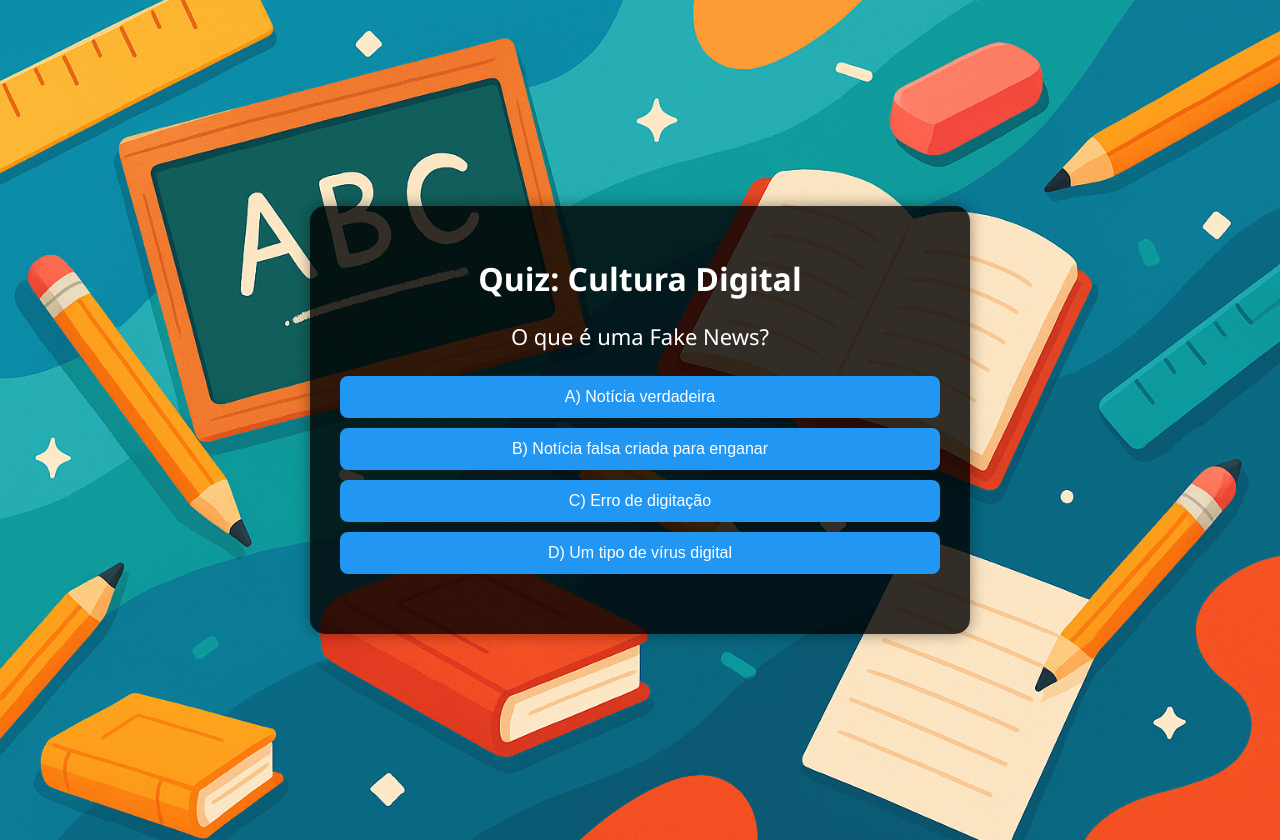
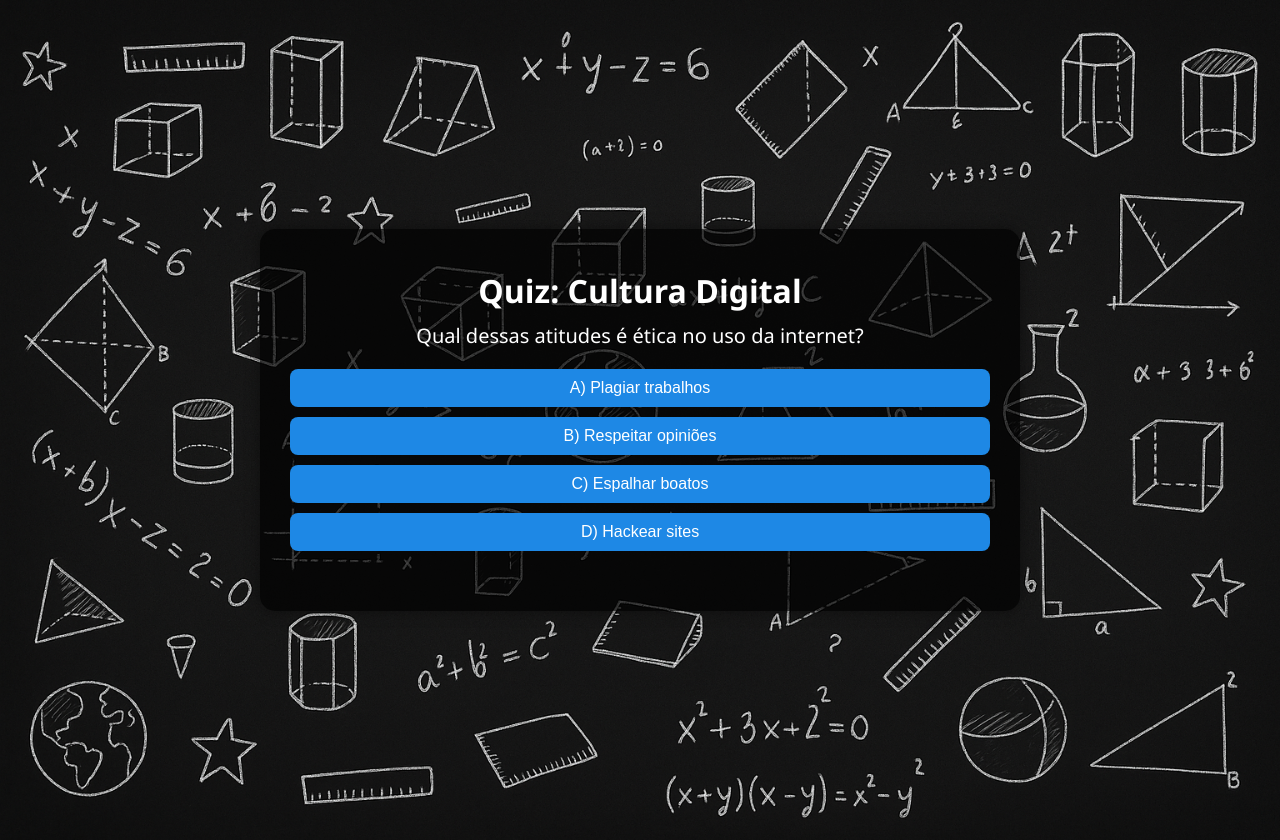
Before and after one commit to bryansantosk/quiz_cultura_digital, a Flask app: page /quiz in a window 1280 px wide. Run offline with Flask 3, Linux system fonts and the light colour scheme.

Commit message:
Atualiza plano de fundo e quiz.html

```diff
--- a/requirements.txt
+++ b/requirements.txt
@@ -1 +1 @@
-flask
+Flask==3.1.1
--- a/templates/quiz.html
+++ b/templates/quiz.html
@@ -2,16 +2,16 @@
 <html lang="pt-BR">
 <head>
   <meta charset="UTF-8" />
-  <meta name="viewport" content="width=device-width, initial-scale=1.0"/>
+  <meta name="viewport" content="width=device-width, initial-scale=1.0" />
   <title>Quiz - Cultura Digital</title>
+  <link rel="stylesheet" href="{{ url_for('static', filename='style.css') }}">
   <style>
     body {
       margin: 0;
       font-family: 'Segoe UI', Tahoma, Geneva, Verdana, sans-serif;
-      background-image: url('{{ url_for("static", filename="plano-de-fundo.png") }}');
+      background-image: url('{{ url_for('static', filename='plano-de-fundo.png') }}');
       background-size: cover;
       background-position: center;
-      background-attachment: fixed;
       color: #fff;
       display: flex;
       flex-direction: column;
@@ -21,29 +21,28 @@
       padding: 20px;
     }
 
-    .quiz-container {
-      background: rgba(0, 0, 0, 0.8);
+    .container {
+      background: rgba(0, 0, 0, 0.7);
       padding: 30px;
       border-radius: 15px;
-      max-width: 600px;
+      max-width: 700px;
       width: 100%;
       text-align: center;
-      box-shadow: 0 0 15px rgba(0,0,0,0.4);
     }
 
     .question {
-      font-size: 22px;
-      margin-bottom: 25px;
+      font-size: 20px;
+      margin-bottom: 20px;
     }
 
     .options button {
       display: block;
       width: 100%;
-      padding: 12px;
+      padding: 10px;
       margin: 10px 0;
       border: none;
       border-radius: 8px;
-      background-color: #2196f3;
+      background-color: #1e88e5;
       color: white;
       font-size: 16px;
       cursor: pointer;
@@ -51,13 +50,12 @@
     }
 
     .options button:hover {
-      background-color: #1976d2;
+      background-color: #1565c0;
     }
 
     .feedback {
       margin-top: 20px;
       font-size: 18px;
-      font-weight: bold;
     }
 
     .feedback.correct {
@@ -70,7 +68,7 @@
 
     #nextBtn, #restartBtn {
       margin-top: 20px;
-      padding: 12px 20px;
+      padding: 10px 20px;
       font-size: 16px;
       border: none;
       border-radius: 8px;
@@ -78,196 +76,82 @@
       color: white;
       cursor: pointer;
       display: none;
-      transition: background-color 0.3s ease;
-    }
-
-    #nextBtn:hover,
-    #restartBtn:hover {
-      background-color: #fb8c00;
     }
 
     #result {
-      font-size: 20px;
+      font-size: 22px;
       margin-top: 30px;
     }
   </style>
 </head>
 <body>
-  <div class="quiz-container">
+  <div class="container">
     <h1>Quiz: Cultura Digital</h1>
-    <div class="question" id="question">Carregando pergunta...</div>
+    <div class="question" id="question">Carregando...</div>
     <div class="options" id="options"></div>
     <div class="feedback" id="feedback"></div>
     <button id="nextBtn" onclick="nextQuestion()">Próxima Pergunta</button>
+    <button id="restartBtn" onclick="restartQuiz()">Recomeçar Quiz</button>
     <div id="result"></div>
-    <button id="restartBtn" onclick="restartQuiz()">Recomeçar Quiz</button>
   </div>
 
   <script>
     const questions = [
-      {
-        question: "O que é uma Fake News?",
-        options: [
-          "Notícia verdadeira",
-          "Notícia falsa criada para enganar",
-          "Erro de digitação",
-          "Um tipo de vírus digital"
-        ],
-        answer: 1
-      },
-      {
-        question: "O que é cidadania digital?",
-        options: [
-          "Ser cidadão de um país",
-          "Uso consciente da tecnologia",
-          "Assinar contratos digitais",
-          "Pagar impostos online"
-        ],
-        answer: 1
-      },
-      {
-        question: "Qual desses é um exemplo de cyberbullying?",
-        options: [
-          "Compartilhar memes engraçados",
-          "Criticar uma ideia em debate",
-          "Ofender alguém em redes sociais",
-          "Curtir uma publicação"
-        ],
-        answer: 2
-      },
-      {
-        question: "O que significa 'phishing'?",
-        options: [
-          "Pesca com vara",
-          "Técnica para roubar dados pessoais",
-          "Criação de senhas fortes",
-          "Navegação anônima"
-        ],
-        answer: 1
-      },
-      {
-        question: "Como evitar cair em golpes digitais?",
-        options: [
-          "Acreditar em todas as mensagens recebidas",
-          "Clicar em qualquer link recebido",
-          "Verificar a fonte das informações",
-          "Compartilhar tudo rapidamente"
-        ],
-        answer: 2
-      },
-      {
-        question: "O que é um antivírus?",
-        options: [
-          "Remédio contra gripe",
-          "Software de segurança digital",
-          "Programa de edição de texto",
-          "Um tipo de rede social"
-        ],
-        answer: 1
-      },
-      {
-        question: "O que é uma senha segura?",
-        options: [
-          "Senha: 123456",
-          "Seu nome de usuário",
-          "Uma combinação de letras, números e símbolos",
-          "A palavra 'senha'"
-        ],
-        answer: 2
-      },
-      {
-        question: "O que é uma fonte confiável?",
-        options: [
-          "Qualquer perfil no Instagram",
-          "Sites oficiais e verificáveis",
-          "Correntes de WhatsApp",
-          "Vídeos virais sem autoria"
-        ],
-        answer: 1
-      },
-      {
-        question: "Para que serve a verificação em duas etapas?",
-        options: [
-          "Para atrapalhar o login",
-          "Para dificultar o acesso do próprio dono",
-          "Para aumentar a segurança da conta",
-          "Para mudar a senha sempre"
-        ],
-        answer: 2
-      },
-      {
-        question: "Qual é a principal função de um firewall?",
-        options: [
-          "Melhorar o sinal de Wi-Fi",
-          "Proteger a rede contra acessos não autorizados",
-          "Limpar arquivos inúteis",
-          "Criar senhas fortes automaticamente"
-        ],
-        answer: 1
-      },
-      {
-        question: "O que significa 'streaming'?",
-        options: [
-          "Baixar músicas",
-          "Assistir ou ouvir conteúdo pela internet sem baixar",
-          "Fazer upload de arquivos",
-          "Navegar em abas anônimas"
-        ],
-        answer: 1
-      },
-      {
-        question: "O que é o 'Marco Civil da Internet'?",
-        options: [
-          "Um aplicativo de redes sociais",
-          "Uma lei brasileira sobre direitos e deveres na internet",
-          "Um tipo de computador",
-          "Um site governamental"
-        ],
-        answer: 1
-      },
-      {
-        question: "Qual das opções é um comportamento ético na internet?",
-        options: [
-          "Espalhar boatos",
-          "Copiar trabalhos sem dar crédito",
-          "Respeitar opiniões e não ofender",
-          "Publicar dados de outras pessoas sem permissão"
-        ],
-        answer: 2
-      },
-      {
-        question: "Qual é a importância da privacidade digital?",
-        options: [
-          "Para ganhar curtidas",
-          "Para proteger informações pessoais",
-          "Para usar redes sociais",
-          "Para baixar jogos"
-        ],
-        answer: 1
-      },
-      {
-        question: "Qual é a função do botão 'denunciar' nas redes sociais?",
-        options: [
-          "Aumentar seguidores",
-          "Enviar mensagens automáticas",
-          "Avisar a plataforma sobre conteúdos impróprios",
-          "Postar vídeos"
-        ],
-        answer: 2
-      }
+      // 30 perguntas aqui (15 antigas + 15 novas)
+      { question: "O que é uma Fake News?", options: ["Notícia verdadeira", "Notícia falsa criada para enganar", "Erro de digitação", "Um tipo de vírus digital"], answer: 1 },
+      { question: "O que é cidadania digital?", options: ["Ser cidadão de um país", "Uso consciente da tecnologia", "Assinar contratos digitais", "Pagar impostos online"], answer: 1 },
+      { question: "O que significa 'hashtag'?", options: ["Uma senha", "Um marcador de conteúdo", "Uma rede social", "Um vírus"], answer: 1 },
+      { question: "Qual dessas atitudes é ética no uso da internet?", options: ["Plagiar trabalhos", "Respeitar opiniões", "Espalhar boatos", "Hackear sites"], answer: 1 },
+      { question: "Qual ferramenta é usada para reuniões virtuais?", options: ["Excel", "Zoom", "Paint", "WinRAR"], answer: 1 },
+      { question: "Qual dessas é uma rede social?", options: ["WhatsApp", "Word", "Excel", "PowerPoint"], answer: 0 },
+      { question: "O que é um meme?", options: ["Aplicativo", "Piada ou conteúdo viral", "Erro de sistema", "Formato de arquivo"], answer: 1 },
+      { question: "Qual das opções é um cuidado ao usar senhas?", options: ["Usar '123456'", "Evitar compartilhá-la", "Anotar em post-it", "Usar sempre a mesma"], answer: 1 },
+      { question: "O que é um vírus digital?", options: ["Doença física", "Software malicioso", "Antivírus", "Senha segura"], answer: 1 },
+      { question: "O que é um influencer digital?", options: ["Pessoa que limpa PCs", "Alguém que promove produtos e ideias nas redes", "Político", "Engenheiro de redes"], answer: 1 },
+      { question: "O que significa o termo 'streaming'?", options: ["Avião de guerra", "Transmissão de conteúdo online", "Rede de esgoto", "Download completo"], answer: 1 },
+      { question: "Qual plataforma é usada para vídeos curtos?", options: ["TikTok", "Word", "Excel", "Google Maps"], answer: 0 },
+      { question: "Qual é o maior risco ao clicar em links desconhecidos?", options: ["Melhorar a conexão", "Ganhar dinheiro", "Ser infectado por vírus", "Baixar filmes"], answer: 2 },
+      { question: "Como podemos identificar Fake News?", options: ["Confiar em tudo", "Pesquisar fontes", "Acreditar se for chocante", "Compartilhar sempre"], answer: 1 },
+      { question: "Qual dessas atitudes ajuda a evitar golpes digitais?", options: ["Clicar em qualquer link", "Desconfiar de mensagens suspeitas", "Ignorar antivírus", "Compartilhar senhas"], answer: 1 },
+      { question: "O que significa 'emoji'?", options: ["Desenho japonês", "Expressão gráfica de emoções", "Marca de celular", "Gíria em inglês"], answer: 1 },
+      { question: "O que é o Wi-Fi?", options: ["Rede sem fio de internet", "Jogo online", "Software", "Sistema de TV"], answer: 0 },
+      { question: "Para que serve um antivírus?", options: ["Instalar jogos", "Proteger o computador", "Desligar o PC", "Criar documentos"], answer: 1 },
+      { question: "O que é um navegador?", options: ["App de mensagens", "Programa para acessar sites", "Editor de texto", "Servidor de jogos"], answer: 1 },
+      { question: "O que é cyberbullying?", options: ["Trote de telefone", "Brincadeira na rua", "Bullying pela internet", "Discussão esportiva"], answer: 2 },
+      { question: "Qual é uma vantagem do ensino digital?", options: ["Menos aprendizado", "Acesso remoto a conteúdos", "Ficar ocioso", "Esquecer as tarefas"], answer: 1 },
+      { question: "Qual dessas é uma boa prática online?", options: ["Usar linguagem agressiva", "Compartilhar dados bancários", "Respeitar os outros", "Acreditar em tudo"], answer: 2 },
+      { question: "O que é 'upload'?", options: ["Baixar arquivos", "Enviar arquivos para a internet", "Apagar arquivos", "Editar imagens"], answer: 1 },
+      { question: "Como proteger sua privacidade online?", options: ["Publicar tudo", "Evitar senhas fortes", "Controlar o que compartilha", "Ignorar atualizações"], answer: 2 },
+      { question: "O que é phishing?", options: ["Pesca com rede", "Golpe para roubar dados", "Comida japonesa", "Aplicativo de música"], answer: 1 },
+      { question: "O que é um podcast?", options: ["Texto", "Áudio online", "Foto", "Documento Word"], answer: 1 },
+      { question: "O que é a nuvem (cloud)?", options: ["Local físico", "Armazenamento remoto", "Aplicativo", "Rede social"], answer: 1 },
+      { question: "Como evitar exposição nas redes sociais?", options: ["Postar tudo", "Revisar configurações de privacidade", "Aceitar todos", "Publicar dados pessoais"], answer: 1 },
+      { question: "O que é um blog?", options: ["Diário virtual", "Rede bancária", "Jogo online", "Sistema de vendas"], answer: 0 },
+      { question: "Qual dessas plataformas é de videoconferência?", options: ["Zoom", "Paint", "WhatsApp Web", "Spotify"], answer: 0 }
     ];
 
     let current = 0;
     let score = 0;
     let errors = 0;
 
+    function shuffle(array) {
+      for (let i = array.length - 1; i > 0; i--) {
+        const j = Math.floor(Math.random() * (i + 1));
+        [array[i], array[j]] = [array[j], array[i]];
+      }
+    }
+
+    shuffle(questions);
+
     function loadQuestion() {
+      document.getElementById("feedback").innerText = "";
+      document.getElementById("feedback").className = "feedback";
+      document.getElementById("nextBtn").style.display = "none";
+
       const q = questions[current];
       document.getElementById("question").innerText = q.question;
       const optionsDiv = document.getElementById("options");
       optionsDiv.innerHTML = "";
-      document.getElementById("feedback").innerText = "";
-      document.getElementById("nextBtn").style.display = "none";
 
       q.options.forEach((opt, i) => {
         const btn = document.createElement("button");
@@ -284,14 +168,14 @@
       if (selected === correct) {
         score++;
         feedback.innerText = "Você acertou!";
-        feedback.className = "feedback correct";
+        feedback.classList.add("correct");
       } else {
         errors++;
         feedback.innerText = `Você errou. A resposta correta era: ${String.fromCharCode(65 + correct)}) ${questions[current].options[correct]}`;
-        feedback.className = "feedback incorrect";
+        feedback.classList.add("incorrect");
       }
 
-      document.querySelectorAll("#options button").forEach(btn => btn.disabled = true);
+      document.querySelectorAll(".options button").forEach(btn => btn.disabled = true);
       document.getElementById("nextBtn").style.display = "inline-block";
     }
 
@@ -305,7 +189,7 @@
     }
 
     function showResult() {
-      document.getElementById("question").style.display = "none";
+      document.querySelector(".question").style.display = "none";
       document.getElementById("options").style.display = "none";
       document.getElementById("feedback").style.display = "none";
       document.getElementById("nextBtn").style.display = "none";
@@ -321,15 +205,16 @@
       current = 0;
       score = 0;
       errors = 0;
-      document.getElementById("question").style.display = "block";
+      document.querySelector(".question").style.display = "block";
       document.getElementById("options").style.display = "block";
       document.getElementById("feedback").style.display = "block";
       document.getElementById("result").innerHTML = "";
       document.getElementById("restartBtn").style.display = "none";
+      shuffle(questions);
       loadQuestion();
     }
 
-    window.onload = loadQuestion;
+    loadQuestion();
   </script>
 </body>
 </html>
```
Also changed, not shown: static/plano-de-fundo.png.
